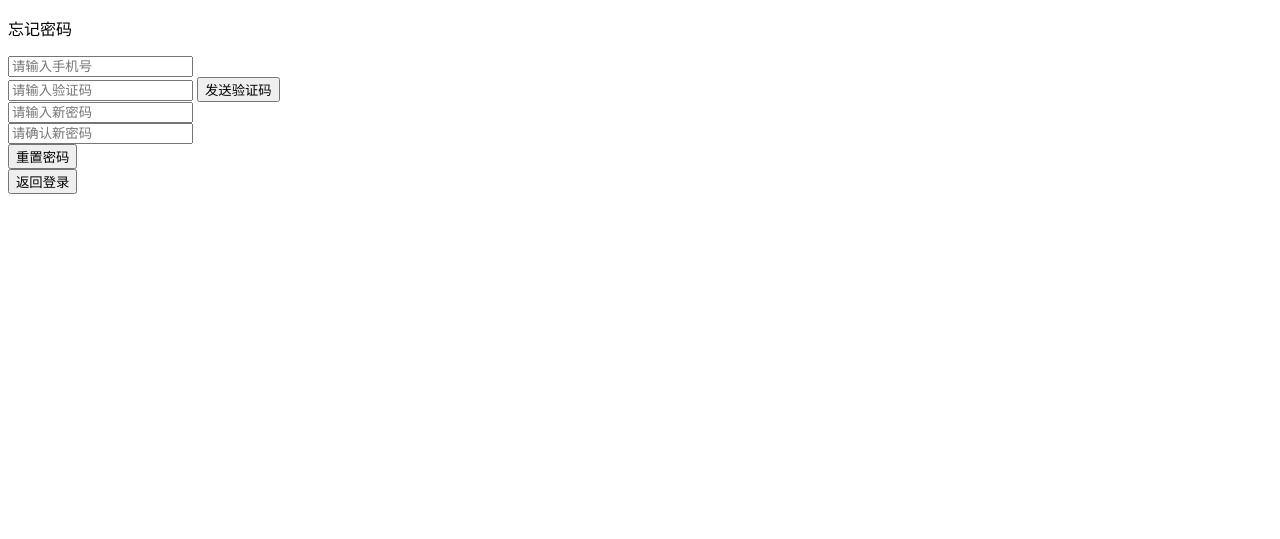
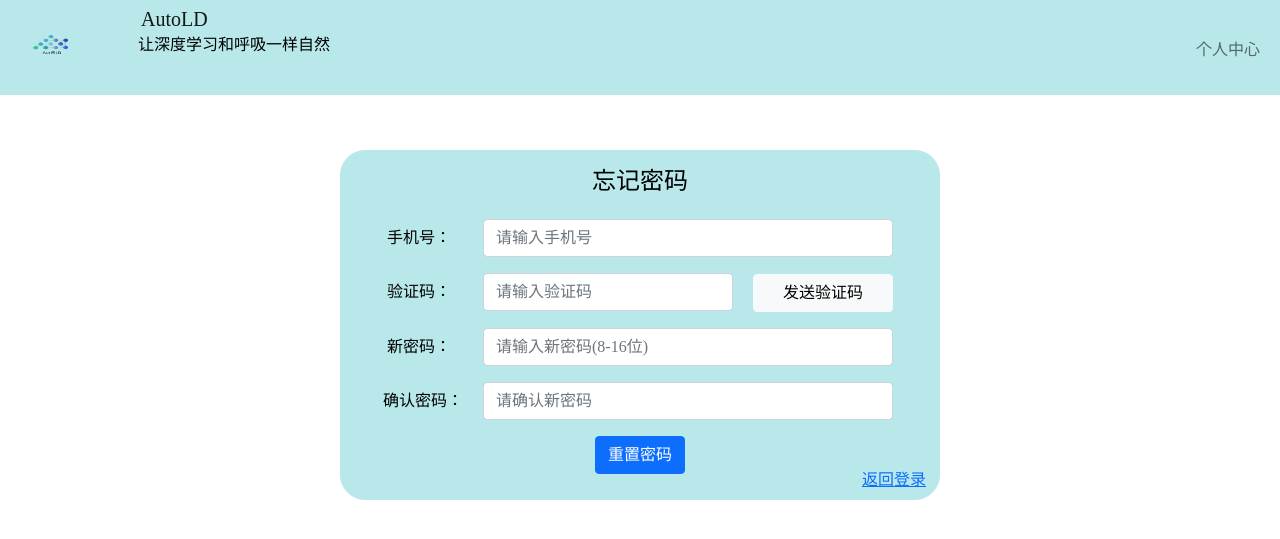
Before and after one commit to bjfu2022pro/AutoLD, a Flask app: template templates/password_forget.html in a window 1280 px wide. Shown: the top 539 px of the page. Run offline with Flask 2, Linux system fonts and the light colour scheme; the template is opened without the code that fills it, so the values that code supplies are empty.

Commit message:
sun 0812 1248

```diff
--- a/templates/password_forget.html
+++ b/templates/password_forget.html
@@ -2,19 +2,87 @@
 <html lang="en">
 <head>
     <meta charset="UTF-8">
+    <meta http-equiv="X-UA-Compatible" content="IE=edge" />
+    <meta name="viewport" content="width=device-width, initial-scale=1.0" />
     <title>忘记密码</title>
+    <link rel="stylesheet" href="../static/css/bootstrap.min.css">
+    <script type="text/javascript" src="../static/js/bootstrap.bundle.min.js"></script>
+    <script type="text/javascript" src="../static/js/jquery-3.4.1.min.js"></script>
+    <style>
+        #jiemian{
+            width: 600px;
+            height: 350px;
+            border: 1px solid #b8e8ea;
+            background-color: #b8e8ea;
+            top: 100px;
+            margin: 50px auto;
+            position: relative;
+            text-align: center;
+            border-radius: 25px;
+        }
+        ul{
+                list-style: none;
+            }
+    </style>
 </head>
 <body>
+    <nav class="navbar navbar-expand-sm navbar-light fixed-top" style="background-color:#b8e8ea;">
 
-    <p >忘记密码</p>
-    <form action="/login" method="post">
-        <input type="text" name="phone_number" placeholder="请输入手机号"><br>
-        <input type="password" name="verify" placeholder="请输入验证码" >
-        <input type="button" value="发送验证码"><br>
-        <input type="password" name="new_password0" placeholder="请输入新密码"><br>
-        <input type="password" name="new_password1" placeholder="请确认新密码"><br>
-        <input type="button" value="重置密码"><br>
-        <input type="submit" value="返回登录">
-    </form>
+        <!-- div1 start -->
+        <div class="container-fluid justify-content-start">
+
+            <!-- Brand -->
+            <a href="/home"><img src="../static/img/logo.png" alt="logo" width="82" height="60"></a>
+            <ul>
+                <li><a class="navbar-brand" href="/home">&nbsp;&nbsp;&nbsp;AutoLD</a></li>
+                <li><p>&nbsp;&nbsp;&nbsp;让深度学习和呼吸一样自然</p></li>
+            </ul>
+        </div>
+
+        <!-- div2 start -->
+        <div class="container-fluid justify-content-end">
+            <ul class="navbar-nav">
+                <li class="nav-item ">
+                    <a class="nav-link" href="/usercontrol">个人中心</a>
+                </li>
+            </ul>
+        </div>
+    </nav>
+    <div id="jiemian">
+        <form action="/login" method="post">
+            <h1 style="font-size: 24px; line-height: 60px; text-align: center">忘记密码</h1>
+            <div class="mb-3">
+                &nbsp;&nbsp;&nbsp;&nbsp;手机号：&nbsp;&nbsp;&nbsp;&nbsp;&nbsp;&nbsp;&nbsp;
+                <input style="width: 410px"
+                           type="text" name="phone_number" placeholder="请输入手机号"
+                           class="form-check-inline form-control" maxlength="11" required>
+            </div>
+            <div class="mb-3">
+                验证码：&nbsp;&nbsp;&nbsp;&nbsp;&nbsp;&nbsp;&nbsp;
+                <input style="width: 250px"
+                           type="password" name="verify" placeholder="请输入验证码"
+                           class="form-check-inline form-control" maxlength="6" required>
+                <button style="width: 140px"
+                    type="button" class="btn btn-light">发送验证码</button>
+            </div>
+            <div class="mb-3">
+                &nbsp;&nbsp;&nbsp;&nbsp;新密码：&nbsp;&nbsp;&nbsp;&nbsp;&nbsp;&nbsp;&nbsp;
+                <input style="width: 410px"
+                           type="password" name="new_password0" placeholder="请输入新密码(8-16位)"
+                           class="form-check-inline form-control"
+                           minlength="8" maxlength="16" required>
+            </div>
+            <div class="mb-3">
+                &nbsp;&nbsp;&nbsp;确认密码：&nbsp;&nbsp;&nbsp;&nbsp;
+                <input style="width: 410px"
+                           type="password" name="new_password1" placeholder="请确认新密码"
+                           class="form-check-inline form-control"
+                           minlength="8" maxlength="16" required>
+            </div>
+            <button type="button" class="btn btn-primary">重置密码</button>
+            <button style="position: absolute; right: 0; bottom: 0"
+                    type="submit" class="btn btn-link">返回登录</button>
+        </form>
+    </div>
 </body>
 </html>
```
